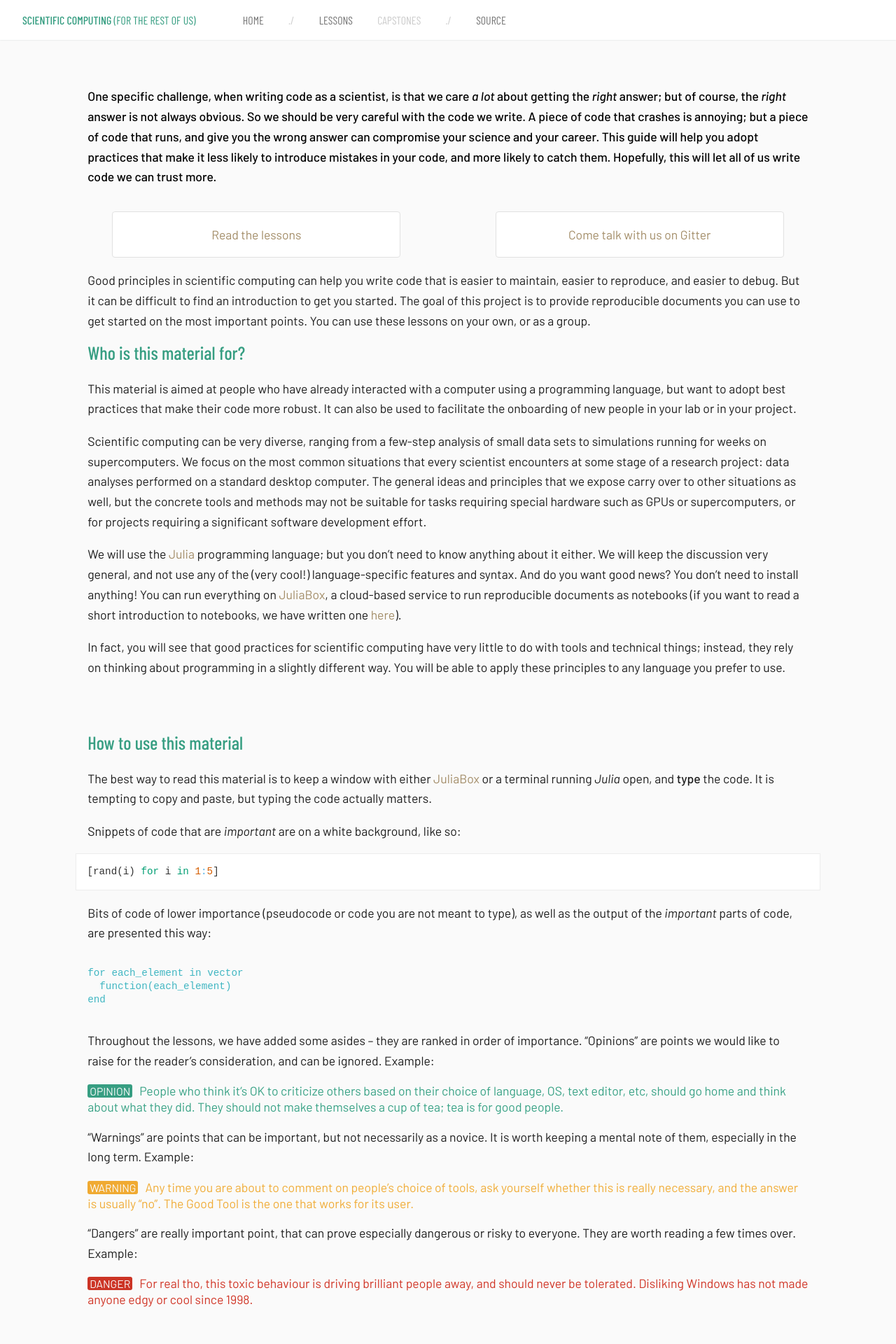
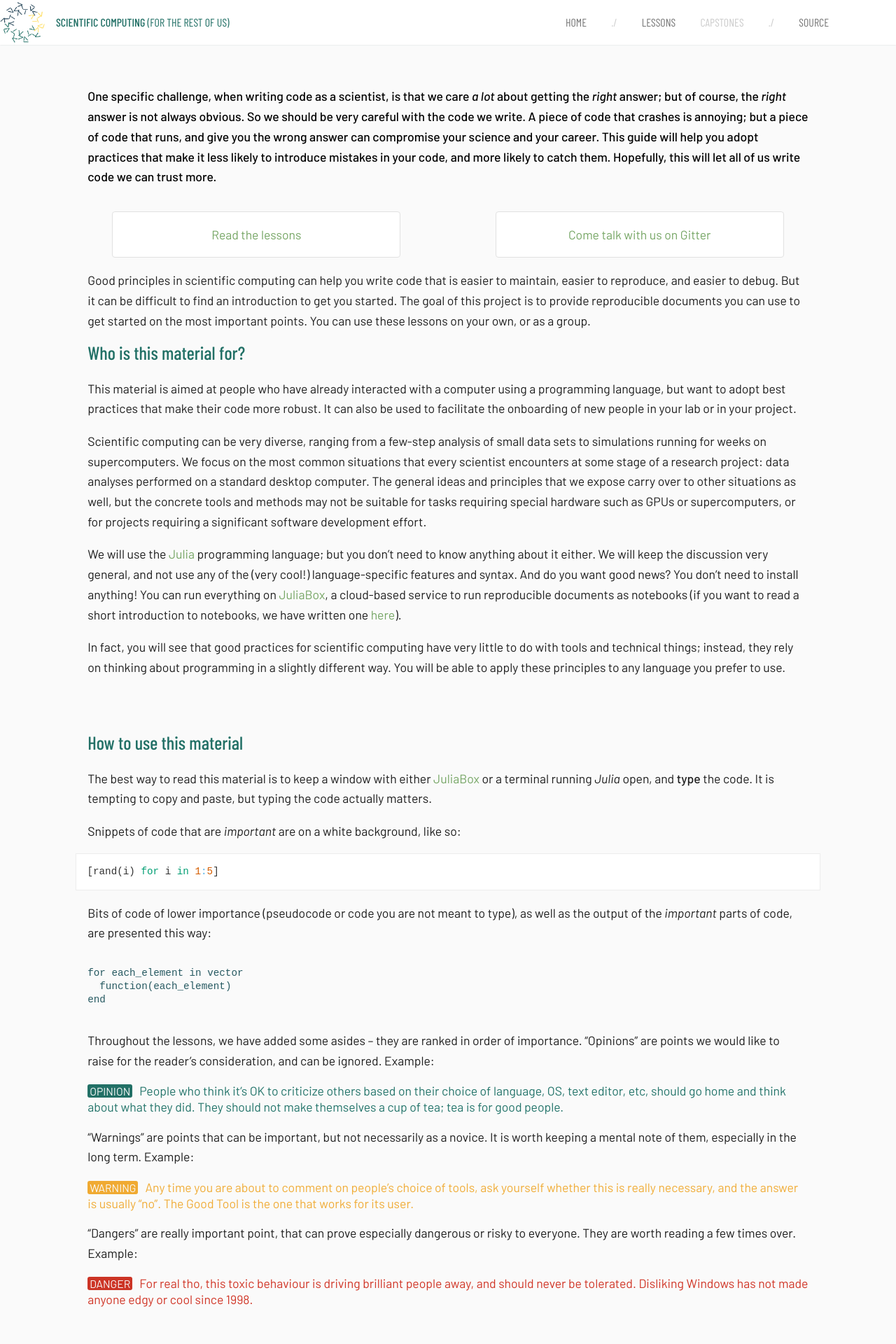
Before and after one commit to tpoisot/ScientificComputingForTheRestOfUs, a Jekyll site: the page built from index.md, in a window 1280 px wide. Shown: the top 1920 px of the page at 70% size. Built offline with Jekyll 4.4.1, drawn with Linux system fonts in a browser that asks for light colours; some web fonts are replaced; a style sheet for code colours, icons or effects is not loaded.

Commit message:
add a logo

```diff
--- a/_config.yml
+++ b/_config.yml
@@ -11,7 +11,7 @@ sass:
   style: :compressed
   sass_dir: _scss
 
-palette: teal
+palette: scru
 # Can be teal (and that's it for now)
 
 github: https://github.com/tpoisot/ScientificComputingForTheRestOfUs
--- a/_layouts/default.html
+++ b/_layouts/default.html
@@ -34,6 +34,8 @@
 
   <div class="topbar">
 
+    <img src="/resources/images/logo.png" alt="">
+
     <span class="title">{{ site.title }}</span> <span class="subtitle">{{ site.subtitle }}</span>
     <div class="links">
       <a href="/">Home</a>
--- /dev/null
+++ b/_scss/palette-scru.scss
@@ -0,0 +1,3 @@
+$color-highlights: rgb(34, 112, 102);
+$color-href: rgb(118, 166, 101);
+$color-code: rgb(38, 89, 97);
--- a/resources/css/style.scss
+++ b/resources/css/style.scss
@@ -70,22 +70,31 @@ html, body {
 
 .topbar {
   box-shadow: 0px 0px 2px #d7d8da;
+  height: 4em;
   z-index: 100;
   font-size: 1.0rem;
+  width: 100%;
+  position: fixed;
+  top: 0;
+  line-height: 2em;
+  padding: 1em 5em;
   * {
     display: inline-block;
   }
-  width: 100%;
-  position: fixed;
-  top: 0;
-  padding-top: 1.2em;
-  padding-bottom: 1.2em;
+  img {
+    position: absolute;
+    top: 0;
+    left: 0;
+    width: 4em;
+    height: 4em;
+  }
   text-transform: uppercase;
   .title {
     font-weight: 500;
   }
   .links {
     padding-left: 3em;
+    float: right;
     a {
       padding: 0em 1em;
       color: #777;
```
Also changed, not shown: resources/images/logo.png (added), resources/images/logo.svg (added).
